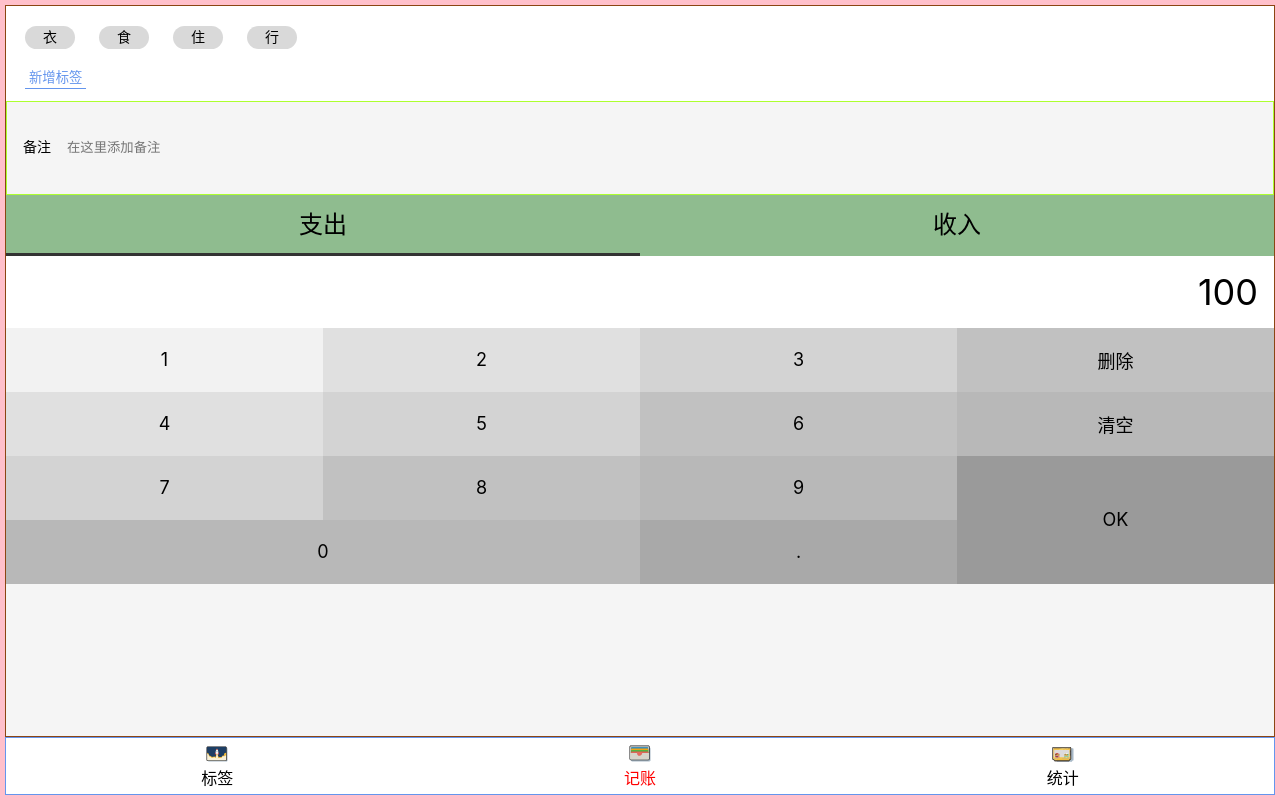
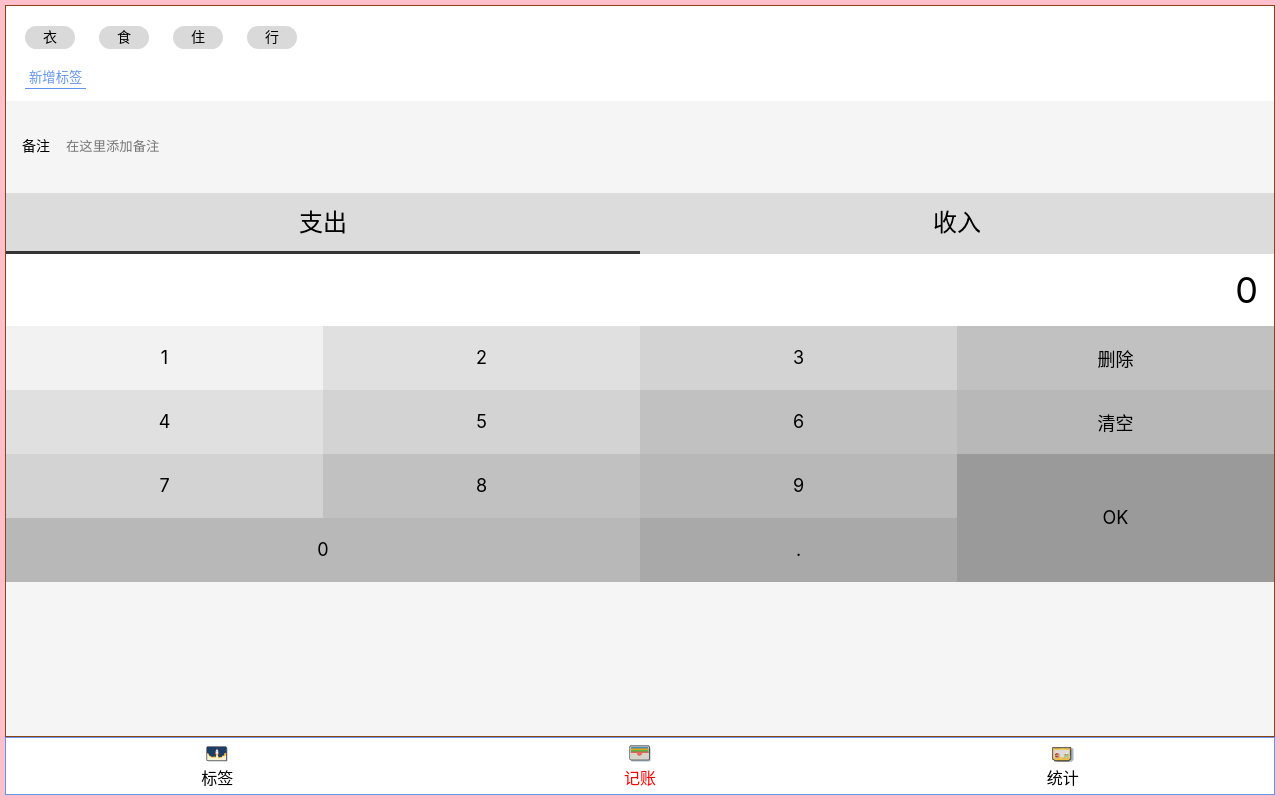
Before and after one commit to Guang-Yu6/react-my-account-book, a React app: page /#/money in a window 1280 px wide. Built offline with nearby package versions, Linux system fonts and the light colour scheme.

Commit message:
计数器功能完成上部分

```diff
--- a/src/views/Money.tsx
+++ b/src/views/Money.tsx
@@ -16,33 +16,8 @@ function Money() {
     <MyLayout>
       <TagSection/>
       <NoteSection/>
-
-      <TypeSection>
-        <ul>
-          <li className='selected'>支出</li>
-          <li>收入</li>
-        </ul>
-      </TypeSection>
-
-      <NumberSection>
-        <div className='output'>100</div>
-        <div className='pad clearfix'>
-          <button>1</button>
-          <button>2</button>
-          <button>3</button>
-          <button>删除</button>
-          <button>4</button>
-          <button>5</button>
-          <button>6</button>
-          <button>清空</button>
-          <button>7</button>
-          <button>8</button>
-          <button>9</button>
-          <button className='ok'>OK</button>
-          <button className='zero'>0</button>
-          <button >.</button>
-        </div>
-      </NumberSection>
+      <TypeSection/>
+      <NumberSection/>
     </MyLayout>
   )
 }
--- a/src/views/Money/NoteSection.tsx
+++ b/src/views/Money/NoteSection.tsx
@@ -2,7 +2,6 @@ import styled from 'styled-components';
 import React, {useState} from 'react';
 
 const Wrapper = styled.section`
-  border: 1px solid greenyellow;
   background: #f5f5f5;
   padding: 10px 16px;
   font-size: 14px;
--- a/src/views/Money/NumberSection.tsx
+++ b/src/views/Money/NumberSection.tsx
@@ -1,6 +1,7 @@
 import styled from 'styled-components';
+import React, {useState} from 'react';
 
-const NumberSection = styled.section`
+const Wrapper = styled.section`
   display: flex;
   flex-direction: column;
   > .output {
@@ -56,4 +57,69 @@ const NumberSection = styled.section`
   }
 `
 
+const NumberSection: React.FC = () => {
+  const [output,setOutput] = useState<string>('0')
+  const onClickButtonWrapper = (e:React.MouseEvent) => {
+    const text = (e.target as HTMLButtonElement).textContent  // 我要获取target的textContent
+    if (text === null){
+      return
+    }
+    switch (text){   // 贯穿用法
+      case '0':
+      case '1':
+      case '2':
+      case '3':
+      case '4':
+      case '5':
+      case '6':
+      case '7':
+      case '8':
+      case '9':
+        if (output==='0') {
+          setOutput(text)
+        } else {
+          setOutput(output+text)
+        }
+        break;
+      case '.':
+        console.log('点击');
+        break;
+      case '删除':
+        console.log('删除');
+        break;
+      case  '清空':
+        console.log('清空');
+        break;
+      case 'OK':
+        console.log('确认');
+        break;
+    }
+  }
+
+  return (
+    <Wrapper>
+      <div className='output'>
+        {output}
+      </div>
+
+      <div className='pad clearfix' onClick={onClickButtonWrapper}>
+        <button >1</button>
+        <button >2</button>
+        <button >3</button>
+        <button >删除</button>
+        <button >4</button>
+        <button >5</button>
+        <button >6</button>
+        <button >清空</button>
+        <button >7</button>
+        <button >8</button>
+        <button >9</button>
+        <button className='ok'>OK</button>
+        <button className='zero'>0</button>
+        <button >.</button>
+      </div>
+    </Wrapper>
+  )
+}
+
 export {NumberSection}
--- a/src/views/Money/TypeSection.tsx
+++ b/src/views/Money/TypeSection.tsx
@@ -1,10 +1,11 @@
 import styled from 'styled-components';
+import React, { useState} from 'react';
 
-const TypeSection = styled.section`
+const Wrapper = styled.section`
   font-size: 24px;
   > ul {
     display: flex;
-    background: darkseagreen;
+    background: gainsboro;
     > li {
       width: 50%;
       text-align: center;
@@ -23,4 +24,21 @@ const TypeSection = styled.section`
     }
   }
 `
+const TypeSection:React.FC = () => {
+  const [category,setCategory] = useState('-');  // 默认值  + 表示收入  - 表示支出
+  return (
+      <Wrapper>
+        <ul>
+          <li className={category === '-' ? 'selected' : ''}
+              onClick={()=>{setCategory('-')}}>
+            支出</li>
+
+          <li className={category === '+' ? 'selected' : ''}
+              onClick={()=>{setCategory('+')}}>
+            收入</li>
+        </ul>
+      </Wrapper>
+  )
+}
+
 export {TypeSection}
```
